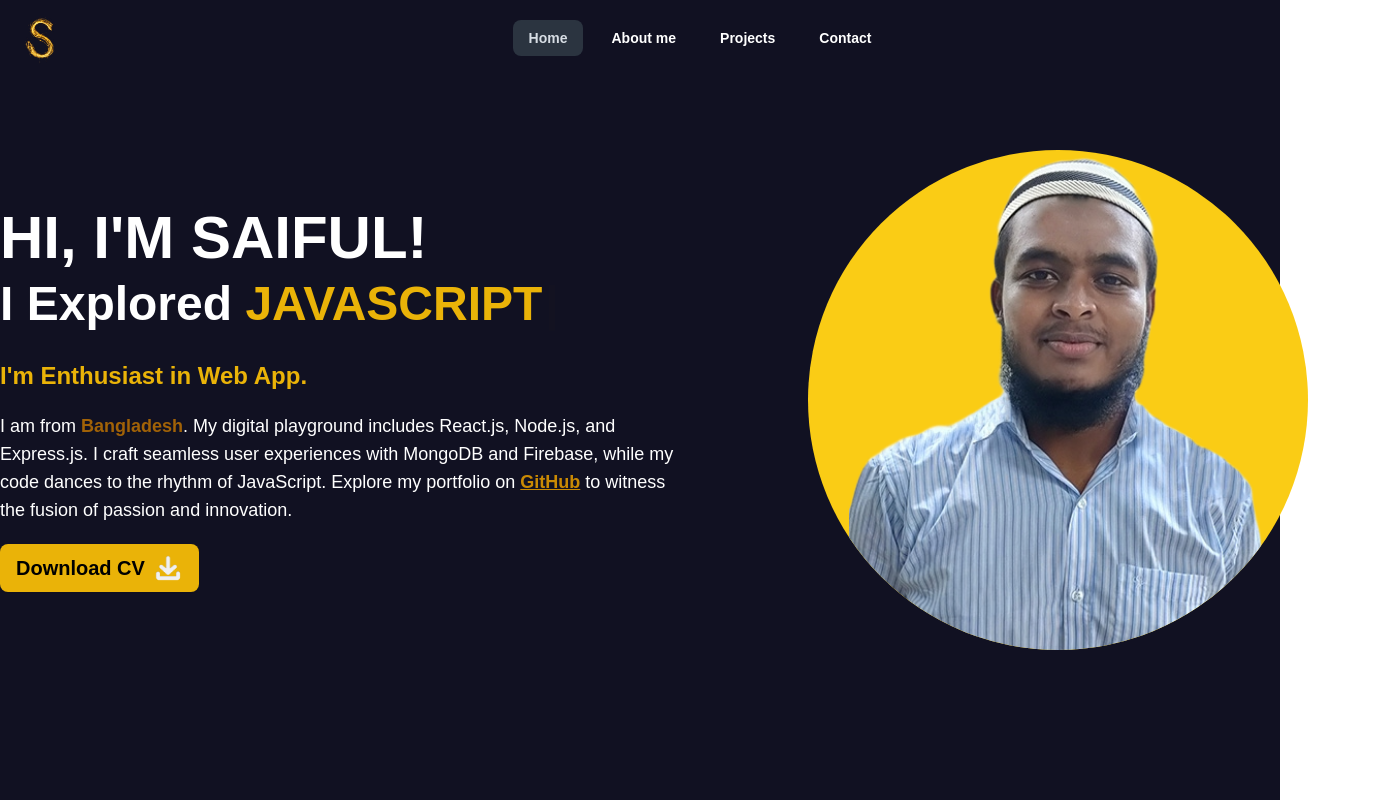
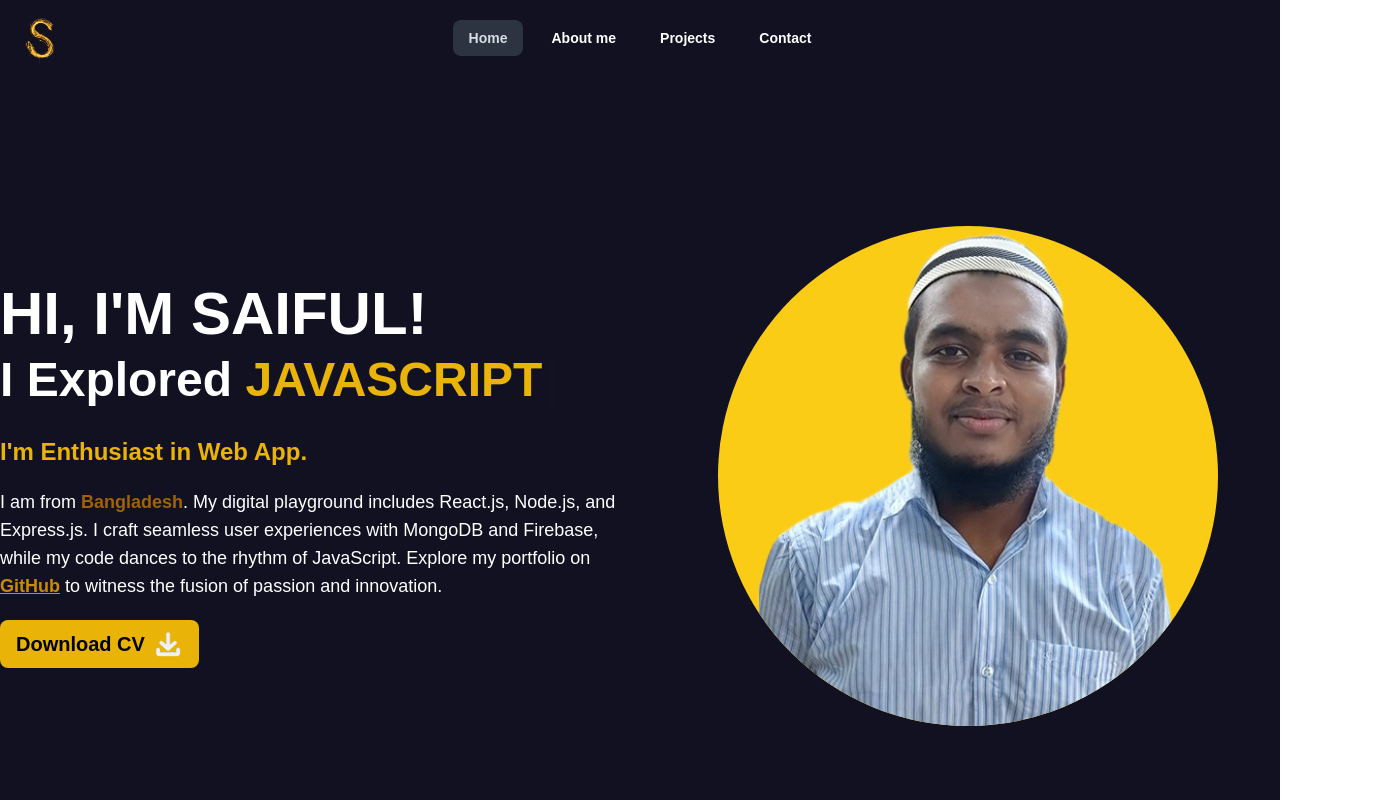
Before and after one commit to Saiful10400/own-portfolio, a React (Vite) app: page / in a window 1280 px wide. Shown: the top 800 px of the page, 1400 px wide, since content can reach past the window. Built offline with nearby package versions, Linux system fonts and the light colour scheme.

Commit message:
nav bar gug fix

```diff
--- /dev/null
+++ b/src/Components/User components/NavBar.jsx
@@ -0,0 +1,61 @@
+import React from "react";
+import logo from "../../../public/s.png";
+import { NavLink } from "react-router-dom";
+const NavBar = () => {
+  const li = (
+    <>
+      <li>
+        <NavLink to={"/"}>Home</NavLink>
+      </li>
+      <li>
+        <NavLink to={"/aboutMe"}>About me</NavLink>
+      </li>
+      <li>
+        <NavLink to={"/projects"}>Projects</NavLink>
+      </li>
+      <li>
+        <NavLink to={"/contact"}>Contact</NavLink>
+      </li>
+      {/* <li><NavLink to={"/blogs"}>Blog</NavLink></li> */}
+    </>
+  );
+  return (
+    <div className="navbar">
+      <div className="navbar-start">
+        <div className="dropdown">
+          <div tabIndex={0} role="button" className="btn btn-ghost lg:hidden">
+            <svg
+              xmlns="http://www.w3.org/2000/svg"
+              className="h-5 w-5"
+              fill="none"
+              viewBox="0 0 24 24"
+              stroke="currentColor"
+            >
+              <path
+                strokeLinecap="round"
+                strokeLinejoin="round"
+                strokeWidth="2"
+                d="M4 6h16M4 12h8m-8 6h16"
+              />
+            </svg>
+          </div>
+          <ul
+            tabIndex={0}
+            className="menu menu-sm dropdown-content mt-3 z-[1] p-2 shadow bg-base-100 rounded-box w-52 font-bold "
+          >
+            {li}
+          </ul>
+        </div>
+        <a className=" text-xl">
+          <img className="w-[60px] h-[60px]" src={logo} alt="" />
+        </a>
+      </div>
+      <div className="navbar-center hidden lg:flex">
+        <ul className="menu menu-horizontal px-1 font-bold gap-3">{li}</ul>
+      </div>
+      <div className="navbar-end"></div>
+    </div>
+  );
+};
+
+export default NavBar;
--- a/src/Components/User components/Root.jsx
+++ b/src/Components/User components/Root.jsx
@@ -1,59 +1,20 @@
 import { NavLink, Outlet } from "react-router-dom";
 import Footer from "./Footer";
-import logo from "../../../public/s.png"
+import NavBar from "./NavBar";
+
 
 const Root = () => {
-  const li=<>
-  <li><NavLink to={"/"}>Home</NavLink></li>
-  <li><NavLink to={"/aboutMe"}>About me</NavLink></li>
-  <li><NavLink to={"/projects"}>Projects</NavLink></li>
-  <li><NavLink to={"/contact"}>Contact</NavLink></li>
-  {/* <li><NavLink to={"/blogs"}>Blog</NavLink></li> */}
-  </>
+
   return (
     <>
-    <div className="lg:w-[1400px] lg:mx-auto relative z-20">
-        <div className="navbar bg-transparent absolute top-0 left-0">
-      <div className="navbar-start">
-        <div className="dropdown">
-          <div tabIndex={0} role="button" className="btn btn-ghost lg:hidden">
-            <svg
-              xmlns="http://www.w3.org/2000/svg"
-              className="h-5 w-5"
-              fill="none"
-              viewBox="0 0 24 24"
-              stroke="currentColor"
-            >
-              <path
-                strokeLinecap="round"
-                strokeLinejoin="round"
-                strokeWidth="2"
-                d="M4 6h16M4 12h8m-8 6h16"
-              />
-            </svg>
-          </div>
-          <ul
-            tabIndex={0}
-            className="menu menu-sm dropdown-content mt-3 z-[1] p-2 shadow bg-base-100 rounded-box w-52 font-bold "
-          >
-            {li}
-          </ul>
-        </div>
-        <a className=" text-xl"><img className="w-[60px] h-[60px]" src={logo} alt="" /></a>
-      </div>
-      <div className="navbar-center hidden lg:flex">
-        <ul className="menu menu-horizontal px-1 font-bold gap-3">
-          {li}
-        </ul>
-      </div>
-      <div className="navbar-end">
 
-      </div>
-    </div>
-   <div className="mx-3 lg:mx-0 relative -z-10">
-   <Outlet></Outlet>
-   </div>
-    </div>
+
+
+
+  <div className="">
+  <NavBar></NavBar>
+<Outlet></Outlet>
+</div>
 
     <Footer></Footer>
 
```
